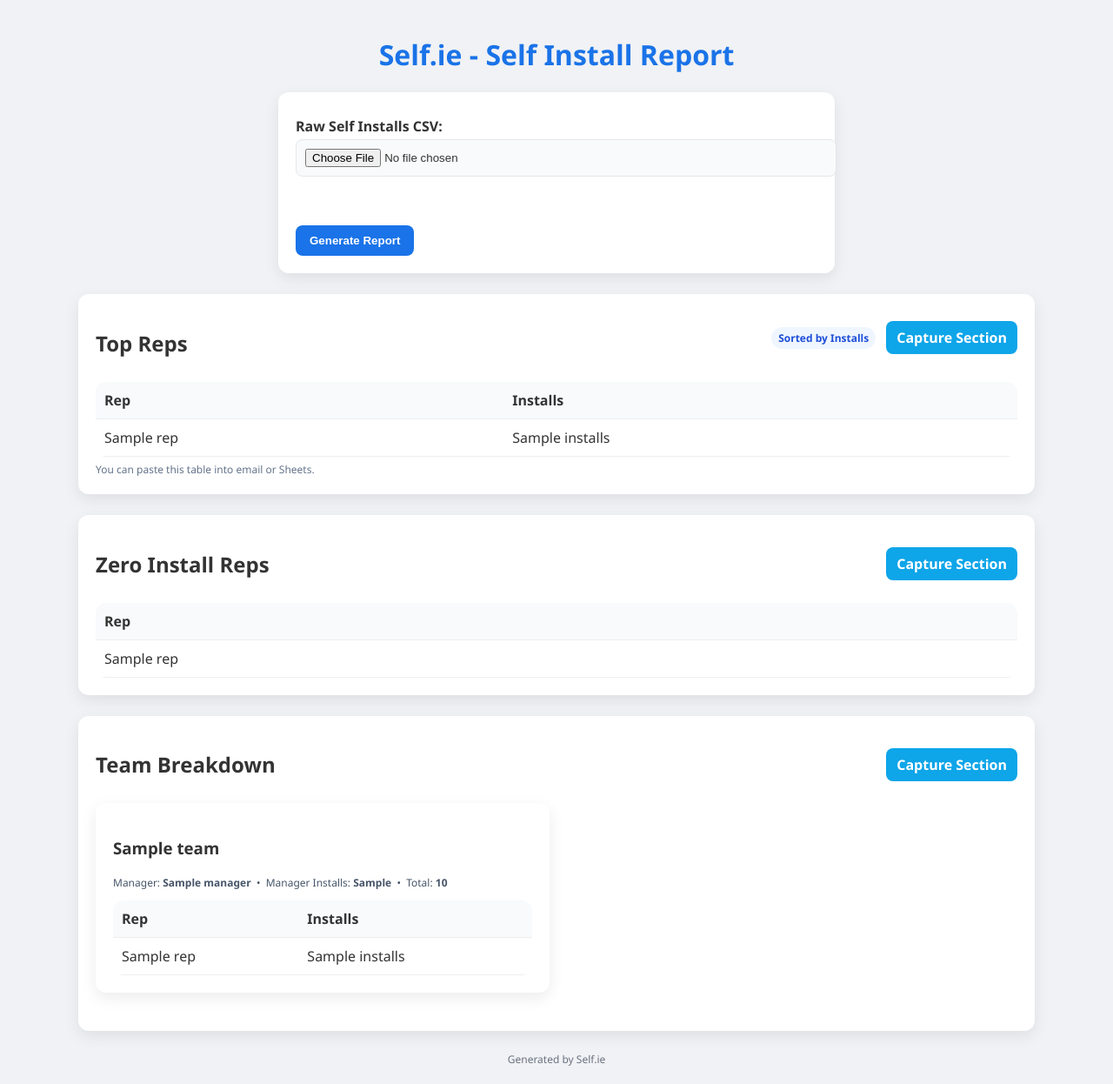
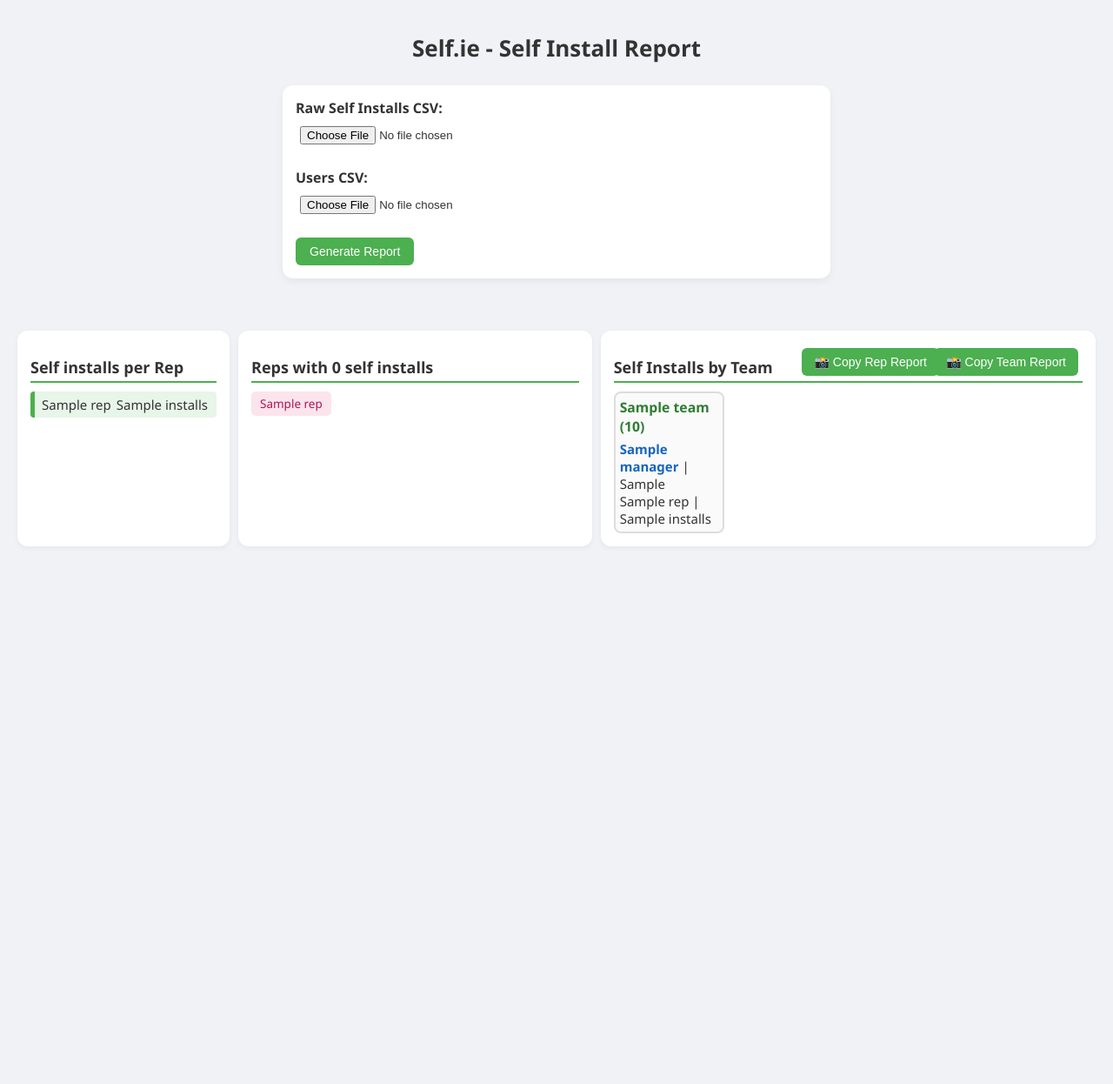
Before and after one commit to daniel-yesa/self.ie, a Flask app: template templates/index.html in a window 1280 px wide. Shown: the whole page at 87% size. After the commit the page ends 628 px from the top, so only its background shows below. Run offline with Flask 3, Linux system fonts and the light colour scheme; the template is opened without the code that fills it: most values are stand-ins (such as "Sample title", 1, 10 or a date in 2020).

Commit message:
Update index.html

```diff
--- a/templates/index.html
+++ b/templates/index.html
@@ -16,148 +16,168 @@
 
         h1 {
             text-align: center;
-            color: #1a73e8;
-            font-weight: 700;
+            margin-bottom: 25px;
+            font-size: 26px;
+        }
+
+        h2 {
+            margin-bottom: 10px;
+            border-bottom: 2px solid #4CAF50;
+            padding-bottom: 4px;
+            font-size: 18px;
         }
 
         .upload-form {
-            background: #fff;
-            padding: 20px;
+            background: white;
+            padding: 15px;
             border-radius: 12px;
-            box-shadow: 0 6px 18px rgba(0,0,0,0.08);
+            margin-bottom: 20px;
+            box-shadow: 0 4px 10px rgba(0,0,0,0.05);
             max-width: 600px;
-            margin: 0 auto 24px auto;
+            margin-left: auto;
+            margin-right: auto;
         }
 
-        label {
-            display: inline-block;
-            margin: 8px 0 4px;
-            font-weight: 600;
+        .upload-form label {
+            font-weight: bold;
         }
 
-        input[type="file"] {
-            display: block;
-            width: 100%;
-            padding: 10px;
-            background: #f9fafb;
-            border: 1px solid #e5e7eb;
-            border-radius: 8px;
+        .upload-form input[type="file"] {
+            margin-top: 5px;
+            padding: 5px;
         }
 
-        button[type="submit"] {
-            background: #1a73e8;
+        .upload-form button {
+            background: #4CAF50;
             color: white;
             border: none;
-            padding: 10px 16px;
-            border-radius: 8px;
-            margin-top: 12px;
+            padding: 8px 16px;
+            font-size: 14px;
+            border-radius: 6px;
             cursor: pointer;
-            font-weight: 600;
+            transition: background 0.2s ease-in-out;
         }
 
-        .error {
-            color: #b91c1c;
-            background: #fee2e2;
-            border: 1px solid #fecaca;
-            padding: 10px;
-            border-radius: 8px;
-            max-width: 600px;
-            margin: 16px auto;
+        .upload-form button:hover {
+            background: #43a047;
         }
 
-        .results {
-            max-width: 1100px;
-            margin: 0 auto;
+        .report-container {
+            display: grid;
+            grid-template-columns: 0.6fr 1fr 1.4fr;
+            gap: 10px;
+            margin-top: 60px; /* Space for button */
         }
 
-        .section {
-            background: #fff;
-            padding: 20px;
+        .section-1,
+        .section-2,
+        .section-3 {
+            background: white;
+            padding: 15px;
             border-radius: 12px;
-            box-shadow: 0 6px 18px rgba(0,0,0,0.08);
-            margin-bottom: 24px;
+            box-shadow: 0 2px 6px rgba(0,0,0,0.05);
+            font-size: 15px;
+
         }
 
-        .grid {
-            display: grid;
-            grid-template-columns: 1fr 1fr;
-            gap: 16px;
+        /* Top reps highlight */
+        .highlight {
+            border-left: 5px solid #4CAF50;
+            padding: 5px 8px;
+            border-radius: 4px;
+            margin-bottom: 4px;
+            font-weight: 500;
+            display: flex;
+            justify-content: space-between;
+            padding-right: 10px; /* optional for spacing */
         }
 
-        table {
-            width: 100%;
-            border-collapse: collapse;
-            border-radius: 12px;
-            overflow: hidden;
+        .highlight.green {
+            background: #e8f5e9;
+        }
+        .highlight.white {
+            background: white;
+            border-left: 5px solid #ccc;
         }
 
-        th, td {
-            padding: 10px;
-            border-bottom: 1px solid #eee;
-            text-align: left;
+        .rep-name {
+            white-space: nowrap;
         }
 
-        th {
-            background: #f8fafc;
+        .rep-installs {
+            text-align: right;
+            min-width: 30px; /* keeps numbers aligned */
         }
 
-        .badge {
-            display: inline-block;
-            font-size: 12px;
-            padding: 4px 8px;
-            border-radius: 9999px;
-            background: #eff6ff;
-            color: #1d4ed8;
-            font-weight: 600;
+        /* Zero installs list */
+        .zero-list {
+            display: flex;
+            flex-wrap: wrap;
+            gap: 8px;
         }
 
-        .capture-btn {
-            display: inline-block;
-            background: #0ea5e9;
-            color: white;
-            padding: 8px 12px;
-            border-radius: 8px;
-            text-decoration: none;
-            cursor: pointer;
-            font-weight: 600;
+        .zero-item {
+            background: #fce4ec;
+            color: #ad1457;
+            padding: 5px 10px;
+            border-radius: 5px;
+            font-size: 0.9em;
+            font-weight: 500;
+            white-space: nowrap;
         }
 
-        .controls {
-            display: flex;
-            gap: 12px;
-            margin-bottom: 12px;
-            align-items: center;
+        /* Team breakdown - 4 columns */
+        .team-grid {
+            display: grid;
+            grid-template-columns: repeat(4, 1fr);
+            gap: 10px;
+        }
+        .team-block {
+            background: #fafafa;
+            padding: 5px;
+            border-radius: 8px;
+            border: 2px solid #ddd;
         }
 
-        .spacer {
-            height: 8px;
+        .team-title {
+            font-weight: bold;
+            font-size: 1.05em;
+            color: #2e7d32;
+            margin-bottom: 5px;
         }
 
-        .section-title {
-            display: flex;
-            justify-content: space-between;
-            align-items: center;
+        .team-block strong {
+            color: #1565c0;
         }
 
-        .note {
-            font-size: 12px;
-            color: #475569;
+        /* Error message */
+        .error {
+            color: red;
+            text-align: center;
+            font-weight: bold;
+            margin-bottom: 15px;
         }
 
-        .footer {
-            text-align: center;
-            color: #6b7280;
-            font-size: 12px;
-            margin-top: 24px;
+        #copyImage1Button,
+        #copyImage2Button {
+            position: absolute;
+            top: 20px;
+            right: 20px;
+            background: #4CAF50;
+            color: white;
+            border: none;
+            padding: 8px 14px;
+            border-radius: 6px;
+            cursor: pointer;
+            font-size: 14px;
+            display: none; /* Hidden by default */
+        }
+        #copyImage1Button:hover,
+        #copyImage2Button:hover {
+            background: #43a047;
         }
 
-        .download-hint {
-            font-size: 12px;
-            color: #64748b;
-            margin-top: 6px;
-        }
-
-        .relative {
+        .report-wrapper {
             position: relative;
         }
     </style>
@@ -170,6 +190,8 @@
     <form method="POST" enctype="multipart/form-data">
         <label>Raw Self Installs CSV:</label><br>
         <input type="file" name="raw_csv" required><br><br>
+        <label>Users CSV:</label><br>
+        <input type="file" name="users_csv" required><br><br>
         <button type="submit">Generate Report</button>
     </form>
 </div>
@@ -179,152 +201,146 @@
 {% endif %}
 
 {% if report_data %}
-<div class="results">
+<div class="report-wrapper">
+    <button id="copyImage1Button" style="right: 180px;">📸 Copy Rep Report</button>
+    <button id="copyImage2Button">📸 Copy Team Report</button>
 
-    <!-- SECTION 1: Top Reps -->
-    <div class="section" id="section1">
-        <div class="section-title">
-            <h2>Top Reps</h2>
-            <div class="controls">
-                <span class="badge">Sorted by Installs</span>
-                <a id="captureTop" class="capture-btn">Capture Section</a>
-            </div>
-        </div>
-        <div class="spacer"></div>
-
-        <table>
-            <thead>
-                <tr>
-                    <th>Rep</th>
-                    <th>Installs</th>
-                </tr>
-            </thead>
-            <tbody>
-                {% for row in report_data.top_reps %}
-                <tr>
-                    <td>{{ row.Rep }}</td>
-                    <td>{{ row.Installs }}</td>
-                </tr>
-                {% endfor %}
-            </tbody>
-        </table>
-        <div class="download-hint">You can paste this table into email or Sheets.</div>
-    </div>
-
-    <!-- SECTION 2: Zero Installs -->
-    <div class="section" id="section2">
-        <div class="section-title">
-            <h2>Zero Install Reps</h2>
-            <a id="captureZero" class="capture-btn">Capture Section</a>
-        </div>
-        <div class="spacer"></div>
-
-        <table>
-            <thead>
-                <tr>
-                    <th>Rep</th>
-                </tr>
-            </thead>
-            <tbody>
-                {% for rep in report_data.zero_reps %}
-                <tr>
-                    <td>{{ rep }}</td>
-                </tr>
-                {% endfor %}
-            </tbody>
-        </table>
-    </div>
-
-    <!-- SECTION 3: Team Breakdown -->
-    <div class="section" id="section3">
-        <div class="section-title">
-            <h2>Team Breakdown</h2>
-            <a id="captureTeam" class="capture-btn">Capture Section</a>
-        </div>
-        <div class="spacer"></div>
-
-        <div class="grid">
-            {% for team in report_data.team_breakdown %}
-            <div class="section">
-                <h3>{{ team.team }}</h3>
-                <p class="note">Manager: <strong>{{ team.manager }}</strong> &nbsp;•&nbsp; Manager Installs: <strong>{{ team.manager_installs }}</strong> &nbsp;•&nbsp; Total: <strong>{{ team.total }}</strong></p>
-                <table>
-                    <thead>
-                        <tr>
-                            <th>Rep</th>
-                            <th>Installs</th>
-                        </tr>
-                    </thead>
-                    <tbody>
-                        {% for row in team.reps %}
-                        <tr>
-                            <td>{{ row[report_data.top_reps[0].keys()|list|first] if row.get('Rep') is none else row.Rep }}</td>
-                            <td>{{ row.Installs }}</td>
-                        </tr>
-                        {% endfor %}
-                    </tbody>
-                </table>
+    <div class="report-container">
+        <!-- Left Column: Top Reps -->
+        <div class="section-1">
+            <h2>Self installs per Rep</h2>
+            {% for rep in report_data.top_reps %}
+            <div class="highlight {% if loop.index <= 5 %}green{% else %}white{% endif %}">
+                <span class="rep-name">{{ rep.Rep }}</span>
+                <span class="rep-installs">{{ rep.Installs }}</span>
             </div>
             {% endfor %}
         </div>
-    </div>
 
-    <div class="footer">
-        Generated by Self.ie
+        <!-- Middle Column: Zero Installs -->
+        <div class="section-2">
+            <h2>Reps with 0 self installs</h2>
+            <div class="zero-list">
+                {% for rep in report_data.zero_reps %}
+                {% if rep and rep|string|lower != 'nan' %}
+                <div class="zero-item">{{ rep }}</div>
+                {% endif %}
+                {% endfor %}
+            </div>
+        </div>
+
+        <!-- Right Column: Team Breakdown -->
+        <div class="section-3">
+            <h2>Self Installs by Team</h2>
+            <div class="team-grid">
+                {% for team in report_data.team_breakdown %}
+                <div class="team-block">
+                    <div class="team-title">{{ team.team }} ({{ team.total }})</div>
+                    {% if team.manager and team.manager_installs is not none %}
+                    <div><strong>{{ team.manager }}</strong> | {{ team.manager_installs }}</div>
+                    {% endif %}
+                    {% for rep in team.reps %}
+                    {% if rep["Rep"] != team.manager %}
+                    <div>{{ rep["Rep"] }} | {{ rep.Installs}}</div>
+                    {% endif %}
+                    {% endfor %}
+                </div>
+                {% endfor %}
+            </div>
+        </div>
     </div>
 </div>
 
 <script>
-document.addEventListener('DOMContentLoaded', function() {
-    function captureAndDownload(elementId, filename) {
-        const element = document.getElementById(elementId);
-        html2canvas(element).then(canvas => {
-            const link = document.createElement('a');
-            link.download = filename;
-            link.href = canvas.toDataURL();
-            link.click();
+document.addEventListener("DOMContentLoaded", function () {
+    // Show buttons only when report exists
+    document.getElementById("copyImage1Button").style.display = "inline-block";
+    document.getElementById("copyImage2Button").style.display = "inline-block";
+
+    const copyTopButton = document.getElementById("copyImage1Button");
+    const copyBottomButton = document.getElementById("copyImage2Button");
+
+    const section1 = document.querySelector(".section-1");
+    const section2 = document.querySelector(".section-2");
+    const section3 = document.querySelector(".section-3");
+
+    function copyElementAsImage(element, button) {
+        button.style.visibility = "hidden"; // Hide button in screenshot
+        html2canvas(element, {
+            backgroundColor: null,
+            scale: 3 // Higher scale for better readability
+        }).then(canvas => {
+            canvas.toBlob(blob => {
+                navigator.clipboard.write([
+                    new ClipboardItem({ 'image/png': blob })
+                ]).then(() => {
+                    button.style.backgroundColor = "#2e7d32"; // Temporary success color
+                    setTimeout(() => button.style.backgroundColor = "#4CAF50", 1000);
+                    button.style.visibility = "visible";
+                }).catch(err => {
+                    console.error("Clipboard copy failed", err);
+                    button.style.visibility = "visible";
+                });
+            });
         });
     }
 
-    const capTop = document.getElementById('captureTop');
-    if (capTop) {
-        capTop.addEventListener('click', function() {
-            captureAndDownload('section1', 'top_reps.png');
+    if (copyTopButton && section1 && section2) {
+        copyTopButton.addEventListener("click", function () {
+            const tempContainer = document.createElement("div");
+
+            // Same base look as report-container but only 2 columns
+            tempContainer.style.display = "grid";
+            tempContainer.style.gridTemplateColumns = "0.6fr 1fr"; // remove the 3rd column
+            tempContainer.style.gap = "10px";
+            tempContainer.style.background = "white";
+            tempContainer.style.width =
+                section1.offsetWidth + section2.offsetWidth + 10 + "px";
+
+            // Clone and append sections
+            tempContainer.appendChild(section1.cloneNode(true));
+            tempContainer.appendChild(section2.cloneNode(true));
+
+            // Hide offscreen
+            tempContainer.style.position = "absolute";
+            tempContainer.style.left = "-9999px";
+            document.body.appendChild(tempContainer);
+
+            // Screenshot the container
+            copyElementAsImage(tempContainer, copyTopButton);
+
+            setTimeout(() => tempContainer.remove(), 500);
         });
     }
 
-    const capZero = document.getElementById('captureZero');
-    if (capZero) {
-        capZero.addEventListener('click', function() {
-            captureAndDownload('section2', 'zero_reps.png');
+    if (copyBottomButton && section3) {
+        copyBottomButton.addEventListener("click", function () {
+            // Clone section-3 for snippet
+            const section3Clone = section3.cloneNode(true);
+
+            // Force 5 columns in snippet
+            const teamGrid = section3Clone.querySelector(".team-grid");
+            if (teamGrid) {
+                teamGrid.style.gridTemplateColumns = "repeat(5, 1fr)";
+                teamGrid.style.gap = "10px";
+            }
+
+            // Style container
+            section3Clone.style.background = "white";
+            section3Clone.style.position = "absolute";
+            section3Clone.style.left = "-9999px";
+            document.body.appendChild(section3Clone);
+
+            // Capture screenshot
+            copyElementAsImage(section3Clone, copyBottomButton);
+
+            // Cleanup
+            setTimeout(() => section3Clone.remove(), 500);
         });
     }
 
-    const capTeam = document.getElementById('captureTeam');
-    if (capTeam) {
-        capTeam.addEventListener('click', function() {
-            const section3 = document.getElementById('section3');
-            const section3Clone = section3.cloneNode(true);
-            const cards = section3Clone.querySelectorAll('.grid > .section');
-            cards.forEach(card => {
-                card.style.pageBreakInside = 'avoid';
-                card.style.marginBottom = '12px';
-            });
-            section3Clone.style.background = '#fff';
-            section3Clone.style.padding = '20px';
-            section3Clone.style.borderRadius = '12px';
-            section3Clone.style.boxShadow = 'none';
-            section3Clone.style.position = 'relative';
-            document.body.appendChild(section3Clone);
-            html2canvas(section3Clone).then(canvas => {
-                const link = document.createElement('a');
-                link.download = 'team_breakdown.png';
-                link.href = canvas.toDataURL();
-                link.click();
-            });
-            setTimeout(() => section3Clone.remove(), 500);
-        });
-    }
+
+
 });
 </script>
 {% endif %}
```
